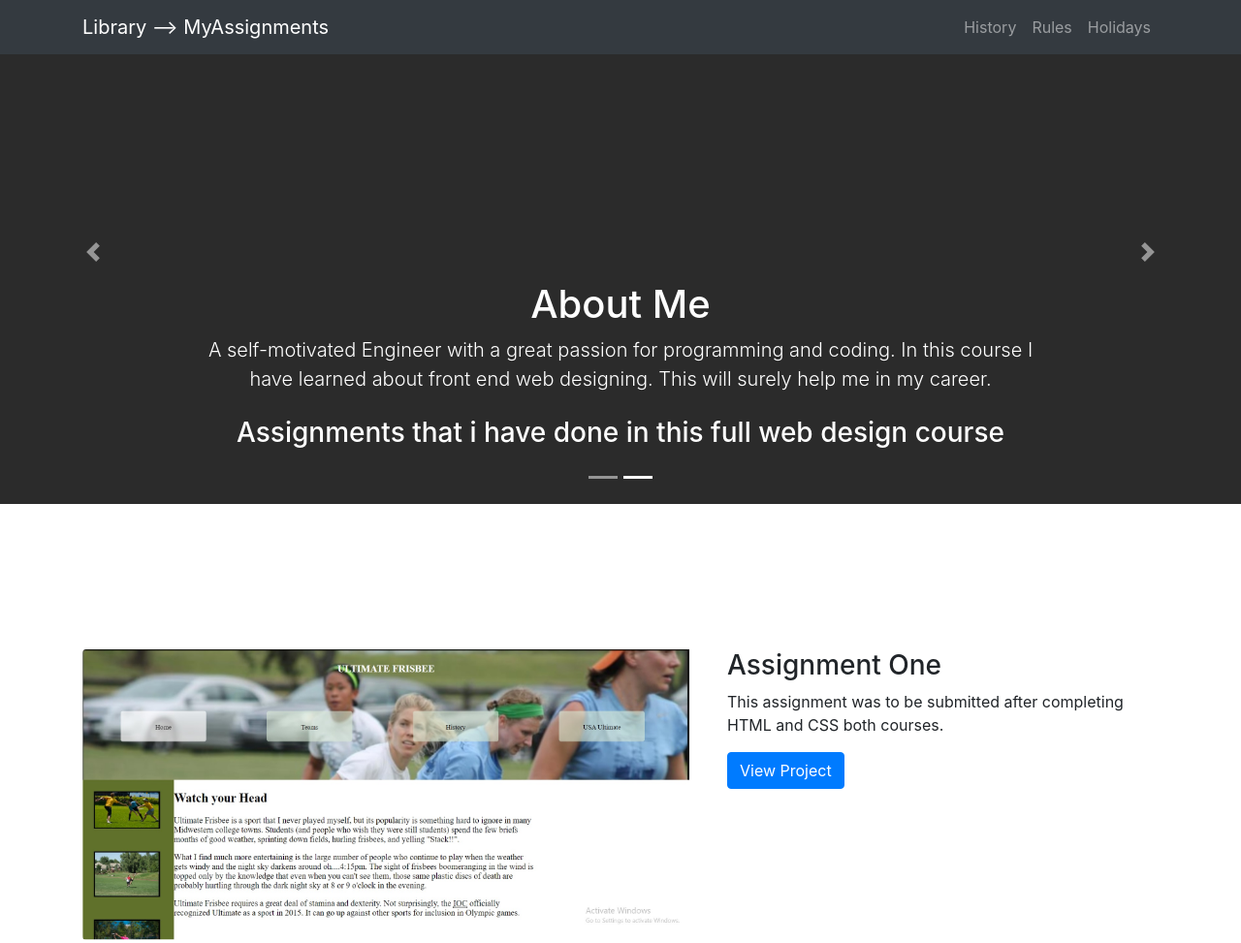
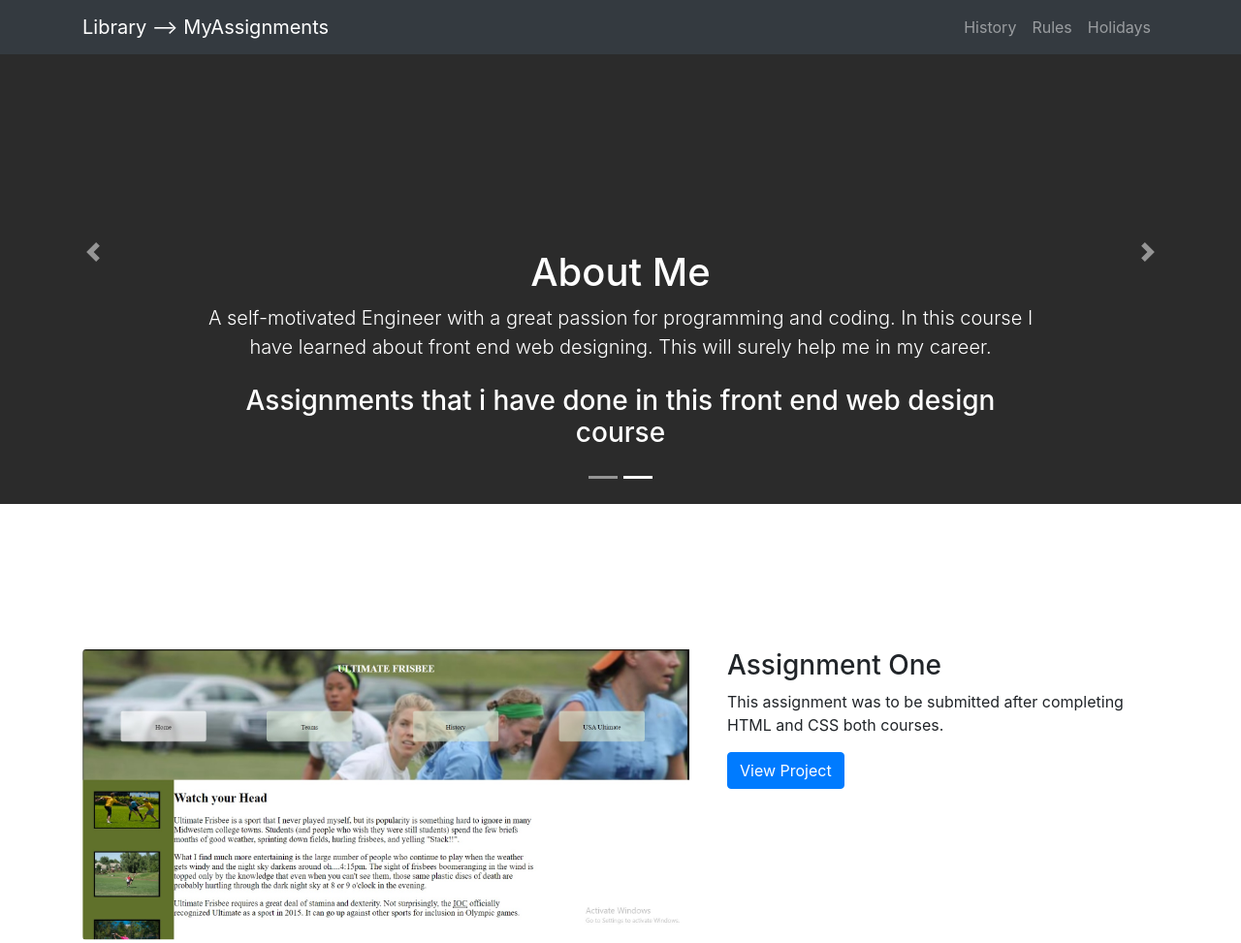
Before and after one commit to KAgrawal1/home, a website with bundled scripts: page assignment/assignment.html in a window 1280 px wide. Shown: the top 973 px of the page at 97% size. Built offline with nearby package versions, Linux system fonts and the light colour scheme; some icons are missing.

Commit message:
Update assignment.html

```diff
--- a/assignment/assignment.html
+++ b/assignment/assignment.html
@@ -61,7 +61,7 @@
           <div class="carousel-caption d-none d-md-block" id="txt">
             <h1>About Me</h1>
             <p class="lead">A self-motivated Engineer with a great passion for programming and coding. In this course I have learned about front end web designing. This will surely help me in my career.</p>
-            <h3><a class="nav-link js-scroll-trigger" href="#page-top">Assignments that i have done in this full web design course</a></h3>
+            <h3><a class="nav-link js-scroll-trigger" href="#page-top">Assignments that i have done in this front end web design course</a></h3>
           </div>
         </div>
       </div>
```
